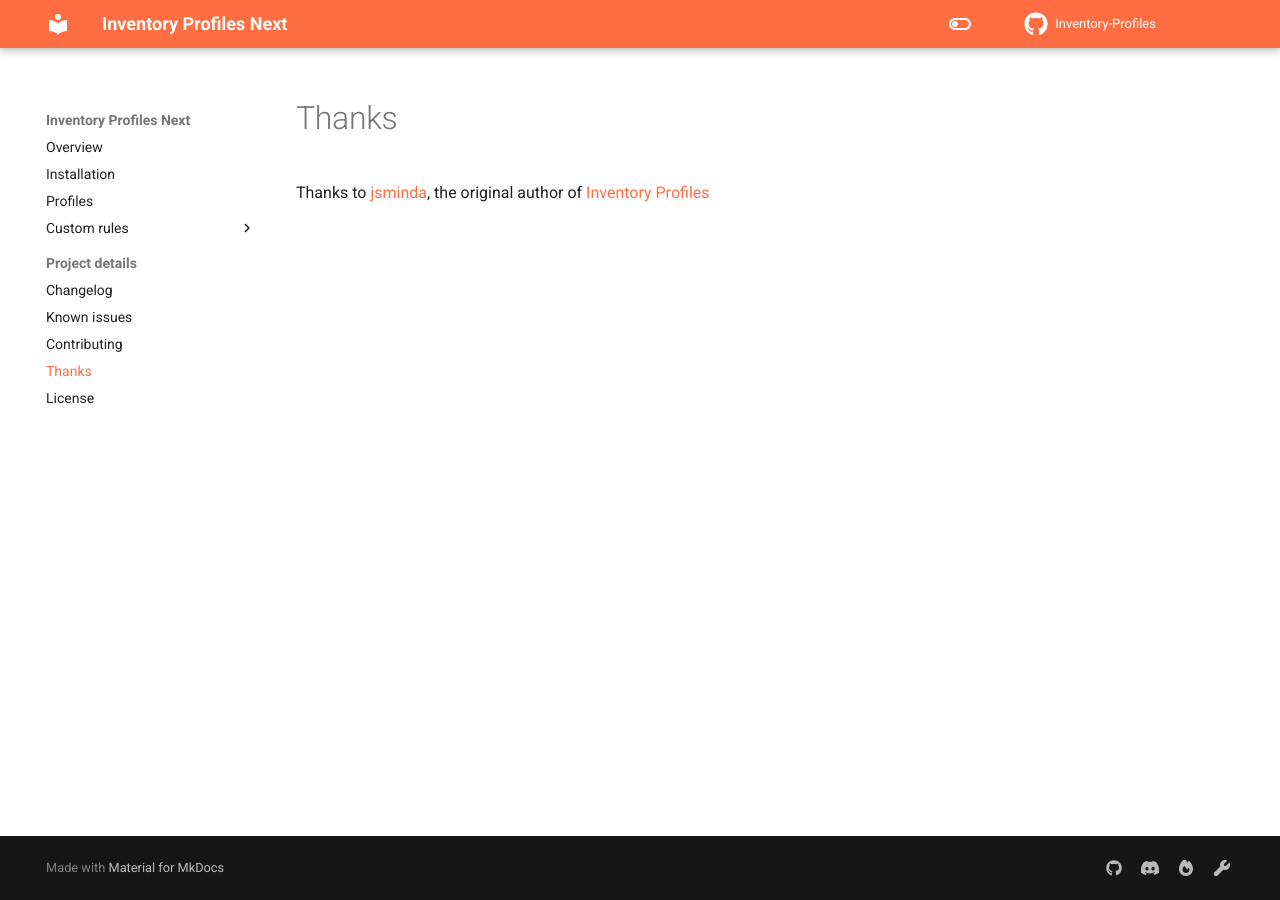
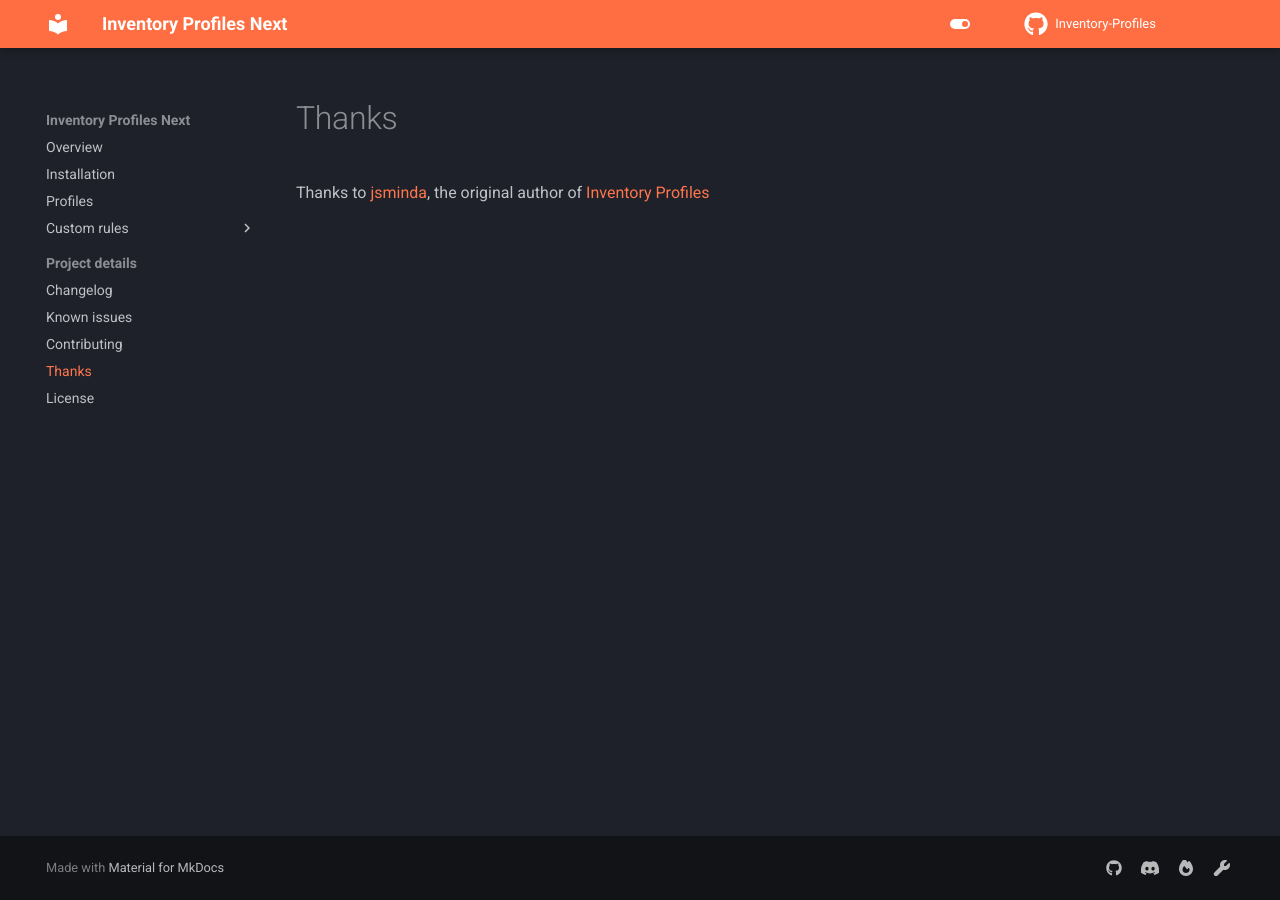
Before and after one commit to dehen/Inventory-Profiles-Next.github.io, an MkDocs documentation site: the page built from docs/thanks.md, in a window 1280 px wide. Built offline with MkDocs 1.6.1 and Material for MkDocs 9.7.7, drawn with Linux system fonts in a browser that asks for light colours; comment, search, counter and statistics services are not loaded.

Commit message:
Dark by default

```diff
--- a/mkdocs.yml
+++ b/mkdocs.yml
@@ -4,18 +4,18 @@
   name: material
 
   palette:
+    - scheme: slate
+      primary: deep orange
+      accent: deep orange
+      toggle:
+        icon: material/toggle-switch
+        name: Switch to light mode
     - scheme: default
       primary: deep orange
       accent: deep orange
       toggle:
         icon: material/toggle-switch-off-outline
         name: Switch to dark mode
-    - scheme: slate
-      primary: deep orange
-      accent: deep orange
-      toggle:
-        icon: material/toggle-switch
-        name: Switch to light mode
 
   icon:
     repo: fontawesome/brands/github
```
